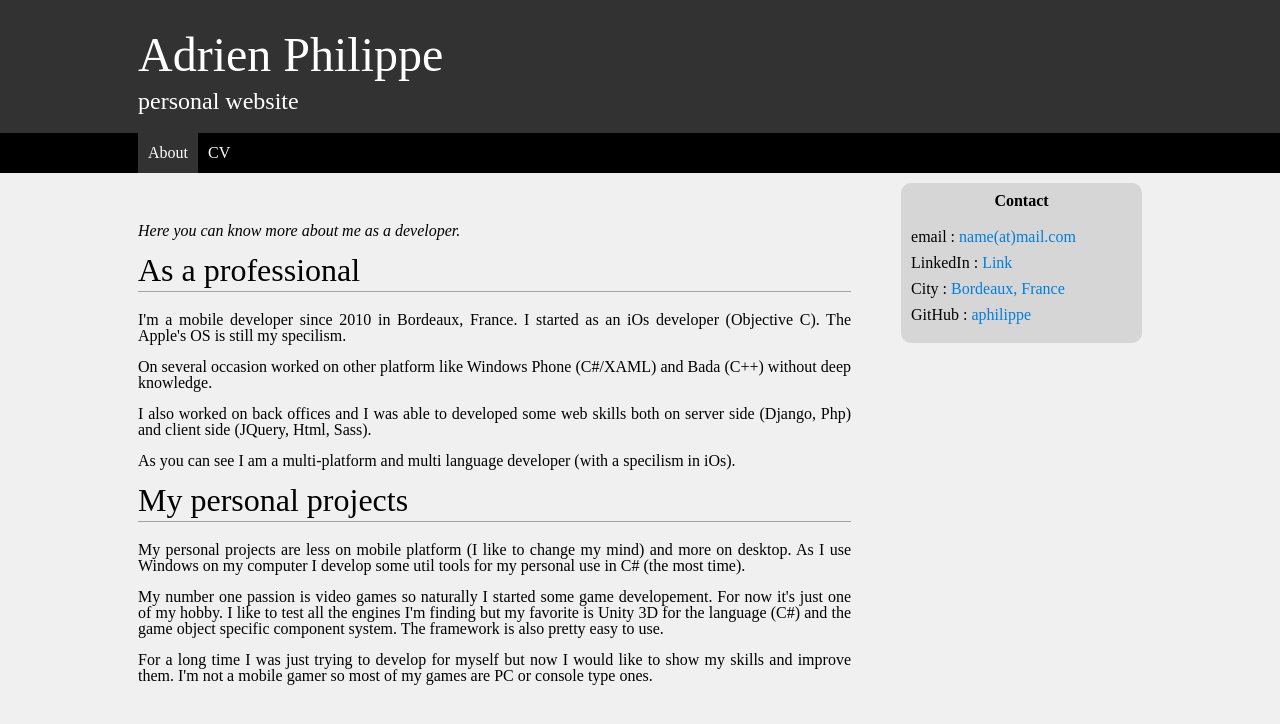
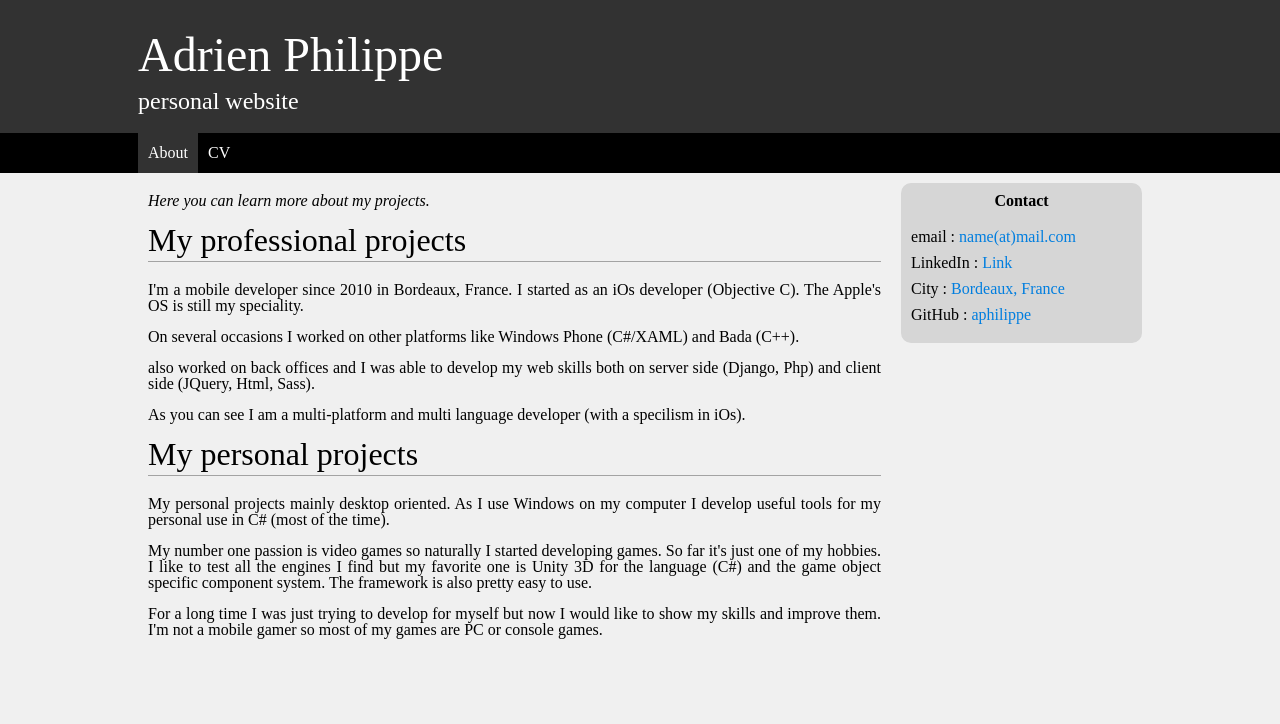
Before and after one commit to aphilippe/aphilippe.github.io, a Jekyll site: the page built from about.html, in a window 1280 px wide. Shown: the top 724 px of the page. Built offline with Jekyll 4.4.1, drawn with Linux system fonts in a browser that asks for light colours.

Commit message:
Correct some fault thanks to Adrien

```diff
--- a/about.html
+++ b/about.html
@@ -3,29 +3,29 @@ layout: default
 ---
 
 <p class="page_explanation">
-	Here you can know more about me as a developer.
+	Here you can learn more about my projects.
 </p>
 
-<h1>As a professional</h1>
+<h1>My professional projects</h1>
 <p>
-	I'm a mobile developer since 2010 in Bordeaux, France. I started as an iOs developer (Objective C). The Apple's OS is still my specilism.
+	I'm a mobile developer since 2010 in Bordeaux, France. I started as an iOs developer (Objective C). The Apple's OS is still my speciality.
 </p>
 <p>
-	On several occasion worked on other platform like Windows Phone (C#/XAML) and Bada (C++) without deep knowledge.
+	On several occasions I worked on other platforms like Windows Phone (C#/XAML) and Bada (C++).
 </p>
 <p>
-	I also worked on back offices and I was able to developed some web skills both on server side (Django, Php) and client side (JQuery, Html, Sass).
+	also worked on back offices and I was able to develop my web skills both on server side (Django, Php) and client side (JQuery, Html, Sass).
 </p>
 <p>
 	As you can see I am a multi-platform and multi language developer (with a specilism in iOs).
 </p>
 <h1>My personal projects</h1>
 <p>
-	My personal projects are less on mobile platform (I like to change my mind) and more on desktop. As I use Windows on my computer I develop some util tools for my personal use in C# (the most time).
+	My personal projects mainly desktop oriented. As I use Windows on my computer I develop useful tools for my personal use in C# (most of the time).
 </p>
 <p>
-	My number one passion is video games so naturally I started some game developement. For now it's just one of my hobby. I like to test all the engines I'm finding but my favorite is Unity 3D for the language (C#) and the game object specific component system. The framework is also pretty easy to use.
+	My number one passion is video games so naturally I started developing games. So far it's just one of my hobbies. I like to test all the engines I find but my favorite one is Unity 3D for the language (C#) and the game object specific component system. The framework is also pretty easy to use.
 </p>
 <p>
-	For a long time I was just trying to develop for myself but now I would like to show my skills and improve them. I'm not a mobile gamer so most of my games are PC or console type ones.
+	For a long time I was just trying to develop for myself but now I would like to show my skills and improve them. I'm not a mobile gamer so most of my games are PC or console games.
 </p>
--- a/sass/style.scss
+++ b/sass/style.scss
@@ -36,5 +36,6 @@ body {
 
 	#content {
 		width: 75%;
+		padding: 10px;
 	}
 }
--- a/stylesheets/style.css
+++ b/stylesheets/style.css
@@ -294,4 +294,5 @@ body {
 /* line 37, ../sass/style.scss */
 #middle #content {
   width: 75%;
+  padding: 10px;
 }
```
Also changed, not shown: index.html (+4 -4 lines), sass/_global.scss (line endings or trailing spaces).
